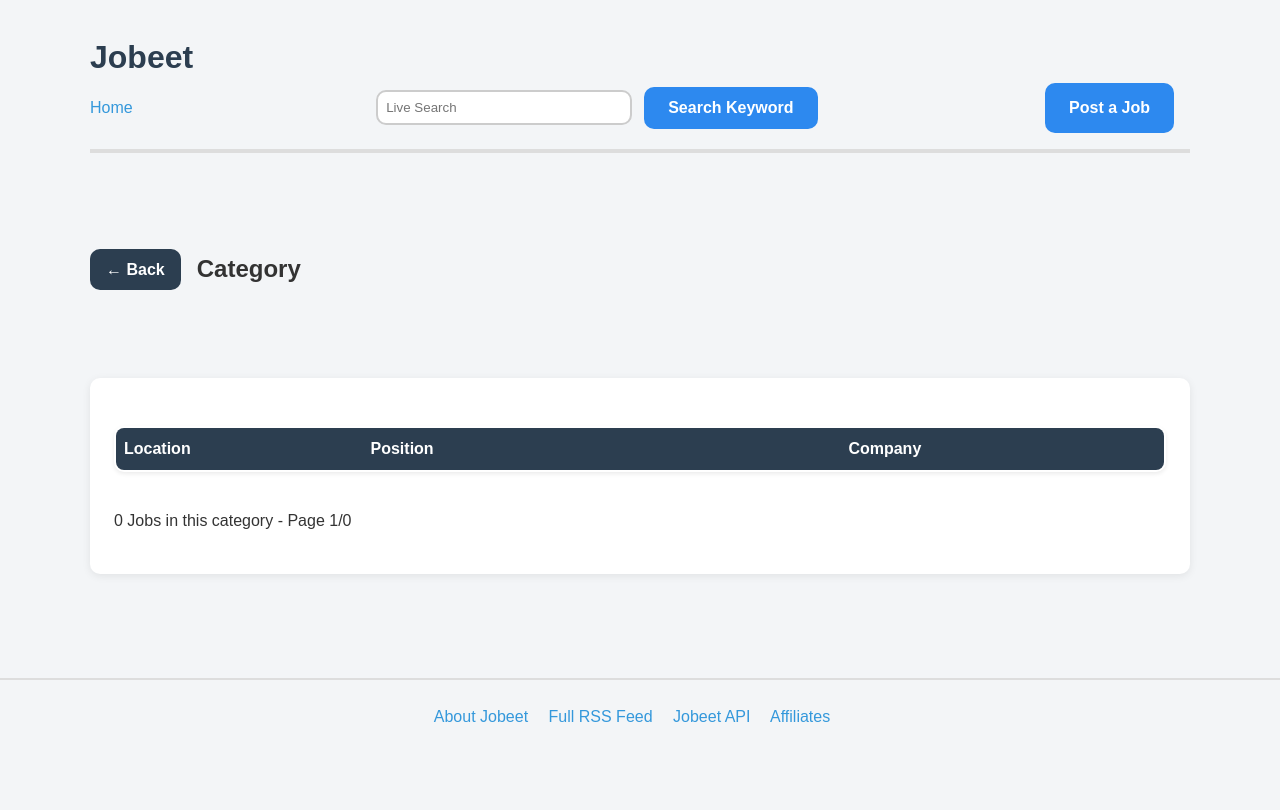
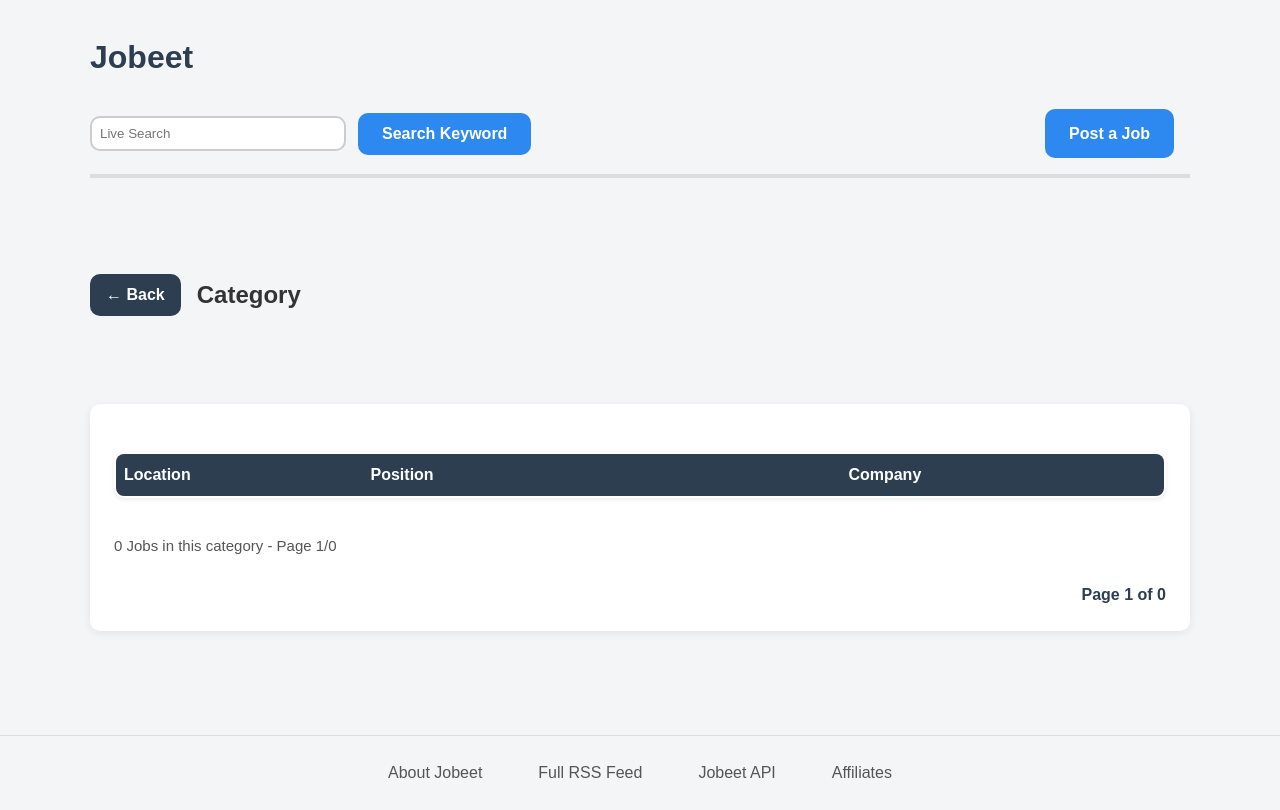
Before and after one commit to umamasaif09/Jobeet, a CodeIgniter app: page /database/index.php/jobs/category/1 in a window 1280 px wide. Before the commit the page ends 722 px from the top, so only its background shows below. Run offline with CodeIgniter, Linux system fonts and the light colour scheme; data that the repository does not hold is empty.

Commit message:
Update: complete UI updates

```diff
--- a/application/views/admin/jobs.php
+++ b/application/views/admin/jobs.php
@@ -19,6 +19,10 @@
         </section>
     </section>
 
+
+    </div>
+
+    <div class="table-container">
         <section>
             <h2>Existing Jobs</h2>
 
@@ -96,6 +100,5 @@
 
 
 
-
 </body>
 </html>
--- a/application/views/jobs/category.php
+++ b/application/views/jobs/category.php
@@ -31,14 +31,22 @@
             </table>
         </div>
 
-        <p><?php echo $result["totalJobs"]; ?> Jobs in this category - Page <?php echo $currentPage. "/". $result["totalPages"]; ?></p>
 
-        <div>
+            <p class="page-info"><?php echo $result["totalJobs"]; ?> Jobs in this category - Page <?php echo $currentPage. "/". $result["totalPages"]; ?></p>
+
+
+
+        <div class="pagination">
             <?php if($currentPage >1 ) { ?>
-                <a href="<?php echo site_url("jobs/category/". $result["category"]["id"]."/".($currentPage-1)); ?>"> ← Previous </a>
-            <?php } ?>
-        </div>
-        <div>
+                <a class="btn-primary" href="<?php echo site_url("jobs/category/". $result["category"]["id"]."/".($currentPage-1)); ?>"> ← Previous </a>
+            <?php } else {?>
+                <span></span>
+            <?php }?>
+
+            <span class="page-number">
+                Page <?php echo $currentPage; ?> of <?php echo $result["totalPages"];?>
+            </span>
+
             <?php if($currentPage < $result["totalPages"] ) { ?>
                 <a href="<?php echo site_url("jobs/category/". $result["category"]["id"]."/".($currentPage+1)); ?>"> Next → </a>
             <?php } ?>
--- a/application/views/partials/header.php
+++ b/application/views/partials/header.php
@@ -8,11 +8,13 @@
 <body>
     <div class="container">
         <header>
-        <h1>Jobeet</h1>
+            <a href="<?php echo site_url("jobs/index"); ?>">
+                <h1>Jobeet</h1>
+            </a>
+
 
 
         <nav class="top-bar">
-            <a href="<?php echo site_url("jobs/index"); ?>">Home</a>
 
             <form method = "GET" action="<?php echo site_url("jobs/search"); ?>" class="search-form">
             <input type="text" name="keyword" placeholder = "Live Search" required>
--- a/application/views/partials/job_form_fields.php
+++ b/application/views/partials/job_form_fields.php
@@ -115,7 +115,7 @@
 </div>
 
 <div class="checkbox-group">
-    <input type="checkbox"  id="is_public" name="is_public" value="1" <?php
+    <input type="checkbox"  id="is-public" name="is_public" value="1" <?php
                 if($isEdit && $job["is_public"]) {
                     echo "checked";
                 }
--- a/application/views/partials/previewJob.php
+++ b/application/views/partials/previewJob.php
@@ -1,4 +1,5 @@
-<section>
+<div class="container">
+    <section>
         <p><strong>Category: </strong><?php echo $category["name"];?></p>
         <p><strong>Type: </strong><?php echo $job["type"];?></p>
         <p><strong>Company: </strong><?php echo $job["company"];?></p>
@@ -22,3 +23,4 @@
 
 
     </section>
+</div>
--- a/assets/css/style.css
+++ b/assets/css/style.css
@@ -148,11 +148,28 @@ img{
 }
 
 footer{
+    display: flex;
+    justify-content: center;
+    align-items: center;
+    flex-wrap: wrap;
+    gap: 24px;
+    padding: 24px  0;
     margin-top: 48px;
-    text-align: center;
     color: #666;
-    border-top: 2px solid #ddd;
-    padding-top: 24px;
+    border-top: 1px solid #ddd;
+}
+
+footer a{
+    display: inline;
+    margin: 0 16px;
+    color: #555;
+    text-decoration: none;
+    font-weight: 500;
+    transition: .2s;
+}
+
+footer a:hover{
+    color: #2d89ef;
 }
 
 header a, footer a{
@@ -341,16 +358,22 @@ legend{
 .checkbox-group label,
 .radio-group label{
     cursor: pointer;
+    margin: 0;
+    white-space: nowrap;
 }
 
-.checkbox-group label{
-    cursor: pointer;
+
+input[type="radio"],
+input[type="checkbox"] {
+    width: auto;
+    margin: 0;
 }
 
 .btn,
 .btn-primary,
 .btn-danger,
-.btn-warning{
+.btn-warning,
+.btn-success{
     display: inline-block;
     text-decoration: none;
     padding: 12px 24px;
@@ -466,8 +489,9 @@ textarea:hover{
 .admin-table th{
     background: #2c3e50;
     color: white;
-    padding: 12px;
+    padding: 14px 16px;
     text-align: left;
+    font-size: 16px;
     font-weight: 600;
 }
 
@@ -538,8 +562,26 @@ textarea:hover{
 }
 
 .wide-table{
-    width: calc(100vw-60px);
+    width: calc(100vw - 60px);
     max-width: 1600px;
     margin-left: 50%;
     transform: translateX(-50%);
 }
+
+.page-info{
+    margin-bottom: 16px;
+    color: #555;
+    font-size: 15px;
+}
+
+.pagination{
+    display: flex;
+    justify-content: space-between;
+    align-items: center;
+    margin-top: 24px;
+}
+
+.page-number{
+    font-weight: 600;
+    color: #2c3e50;
+}
```
Also changed, not shown: application/views/admin/affiliates.php (+5 -2 lines), application/views/admin/categories.php (+5 -3 lines). Lines whose indentation alone changed are shown as unchanged.
